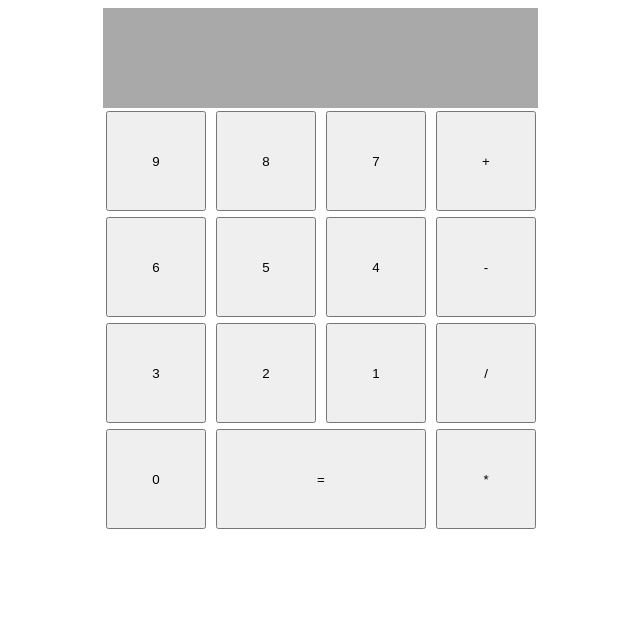
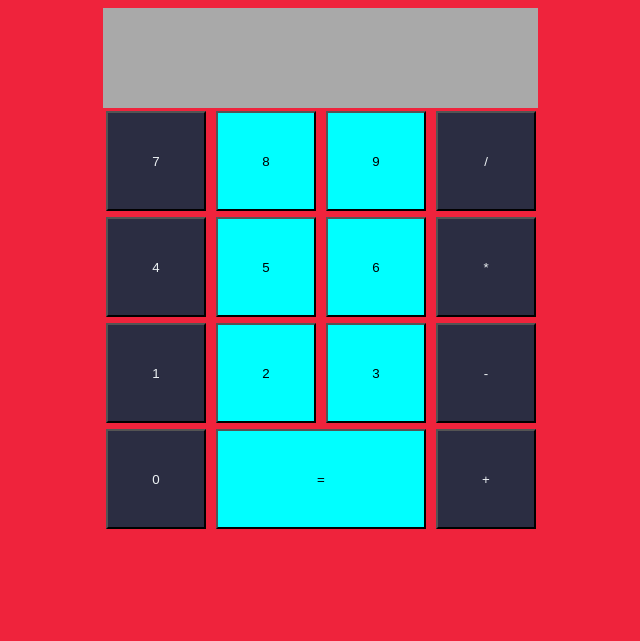
Before and after one commit to BenjaminLoggenberg/fed_codeSpace, a plain HTML site: page calculator/calc.htm in a window 1280 px wide. Shown: the whole page, without its empty margins (322-962 px from the left). Drawn offline with Linux system fonts and the light colour scheme.

Commit message:
Calculator Styling

```diff
--- a/calculator/calc.htm
+++ b/calculator/calc.htm
@@ -8,7 +8,7 @@
     <meta name="description" content="Calculator App">
     <meta name="viewport" content="width=device-width, initial-scale=1.0">
     <link rel="stylesheet" href="css/stylesheet.css">
-	<link rel="icon" type="image/x-icon" href=""/>
+    <link rel="icon" type="image/x-icon" href="" />
 </head>
 
 <body>
@@ -19,24 +19,24 @@
             <div class="calcDisplay"></div>
             <section>
                 <div class="numbers">
-                <button id="9">9</button>
-                <button id="8">8</button>
-                <button id="7">7</button>
-                <button id="6">6</button>
-                <button id="5">5</button>
-                <button id="4">4</button>
-                <button id="3">3</button>
-                <button id="2">2</button>
-                <button id="1">1</button>
-                <button id="0">0</button>
+                    <button id="seven">7</button>
+                    <button id="eight">8</button>
+                    <button id="nine">9</button>
+                    <button id="four">4</button>
+                    <button id="five">5</button>
+                    <button id="six">6</button>
+                    <button id="one">1</button>
+                    <button id="two">2</button>
+                    <button id="three">3</button>
+                    <button id="zero">0</button>
                 </div>
             </section>
             <section>
                 <div class="operators">
-                <button id="plus">+</button>
-                <button id="minus">-</button>
                     <button id="divide">/</button>
                     <button id="multiply">*</button>
+                    <button id="minus">-</button>
+                    <button id="plus">+</button>
                     <div class="equals">
                         <button id="equals">=</button>
                     </div>
--- a/calculator/css/stylesheet.css
+++ b/calculator/css/stylesheet.css
@@ -1,51 +1,101 @@
-body{
+body {
     font-weight: 500;
+    background-color: #ef233c;
 }
 
-.calcDisplay{
+.calcDisplay {
     height: 100px;
     width: 435px;
     background-color: darkgrey;
     margin: auto;
 }
 
-.calc{
+.calc {
     width: 430px;
     margin: auto;
+    background-color: #ef233c;
 }
 
-.numbers{
+.numbers {
     display: inline-block;
     float: left;
     width: 327px;
 }
 
-.numbers button{
+.numbers button {
+    background-color: #2b2d42;
+    color: #edf2f4;
     width: 100px;
     height: 100px;
     margin: 3px;
 }
 
-.operators{
+.operators {
     display: inline-block;
     float: right;
     width: 100px;
 }
 
-.operators button{
+.operators button {
+    background-color: #2b2d42;
+    color: #edf2f4;
     width: 100px;
     height: 100px;
     display: inline-block;
     margin: 3px;
 }
 
-.equals{
+.equals {
     display: block;
     width: 220px;
     transform: translateX(-110px);
 }
 
-#equals{
-   width: 210px;
+#equals {
+    width: 210px;
     transform: translate(-110px, -106px);
 }
+
+
+# {
+    background-color: aqua;
+    color: black;
+}
+
+#eight {
+    background-color: aqua;
+    color: black;
+}
+
+#nine {
+    background-color: aqua;
+    color: black;
+}
+
+
+
+#two {
+    color: black;
+    background-color: aqua;
+}
+
+#three {
+    color: black;
+    background-color: aqua;
+}
+
+
+#five {
+    color: black;
+    background-color: aqua;
+}
+
+#six {
+    color: black;
+    background-color: aqua;
+}
+
+#equals {
+    color: black;
+    background-color: aqua;
+}
```
Lines whose indentation alone changed are shown as unchanged.
